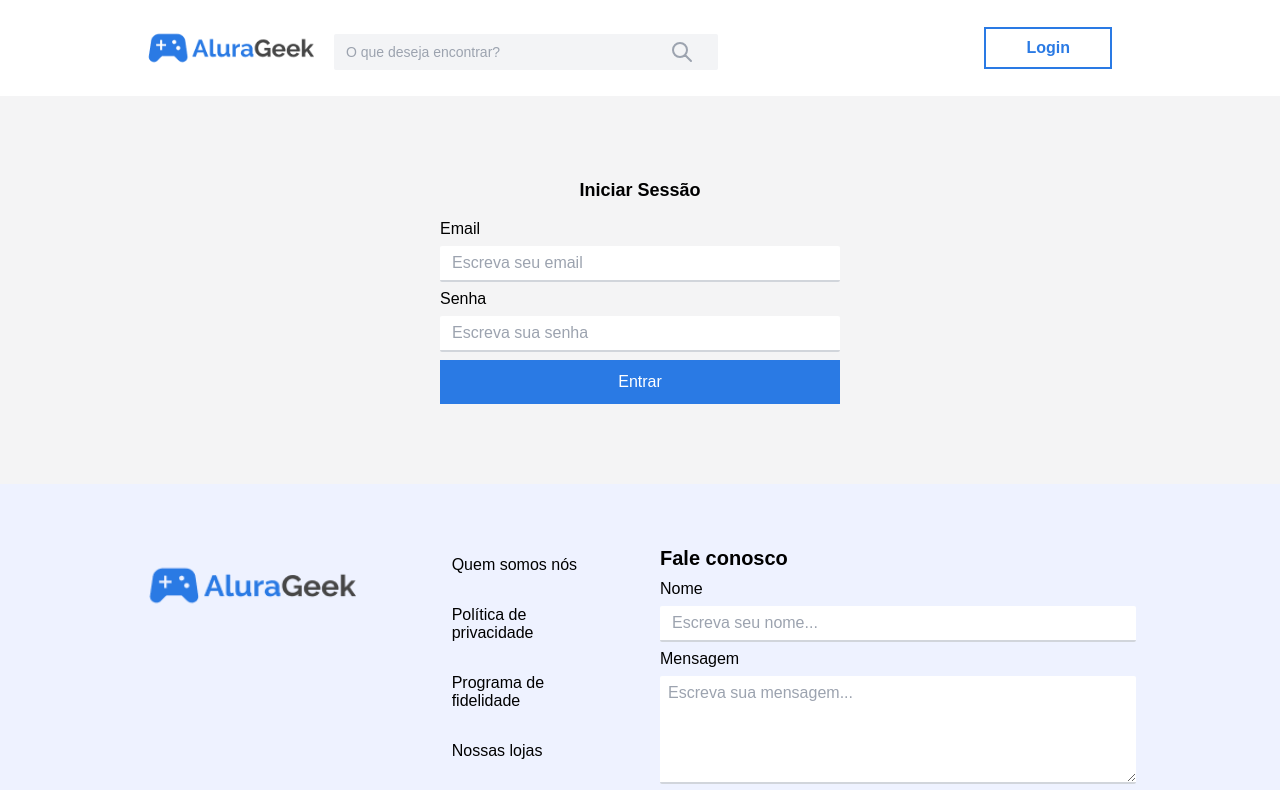
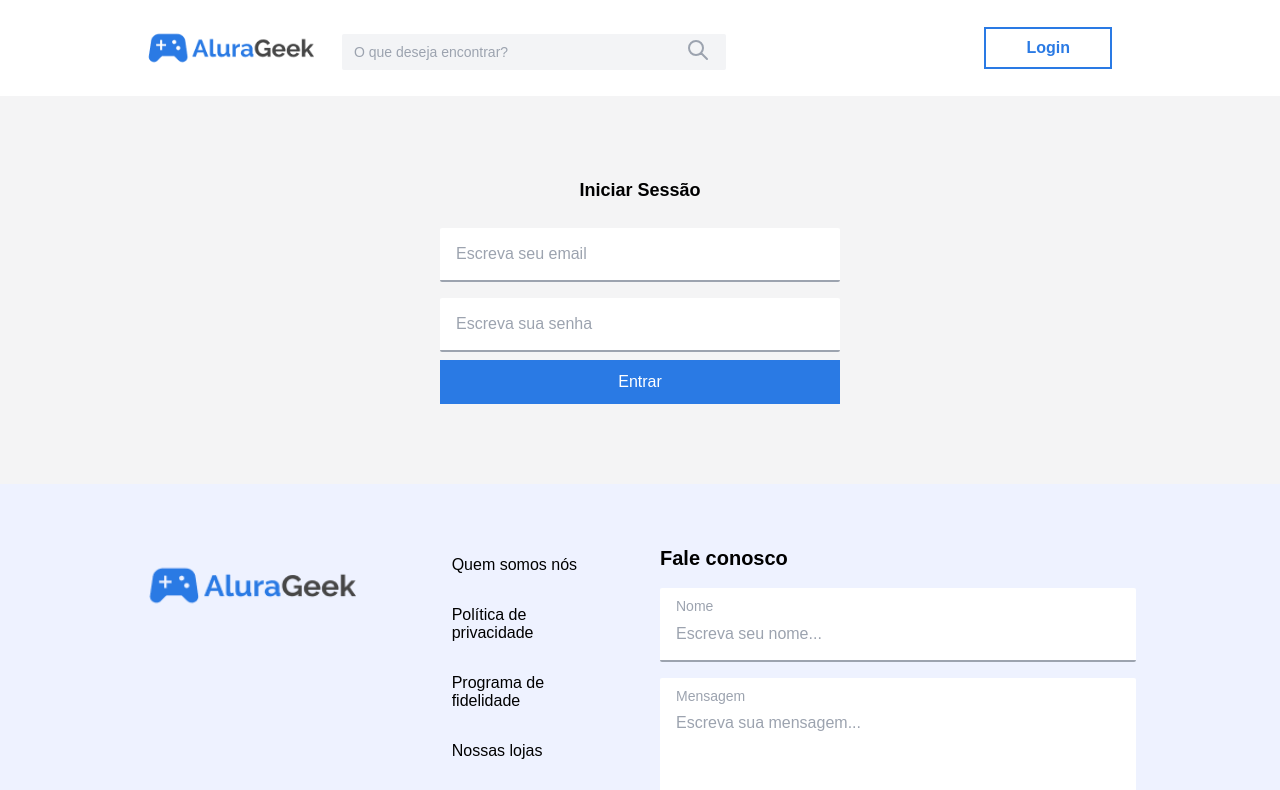
Before and after one commit to rickalves/alurageek, a React (Create React App) app: page /login in a window 1280 px wide. Shown: the top 790 px of the page. Built offline with nearby package versions, Linux system fonts and the light colour scheme.

Commit message:
Cadastrar produtos mobile

```diff
--- a/src/components/Button.tsx
+++ b/src/components/Button.tsx
@@ -5,14 +5,17 @@ interface BtnProps {
     children?: any
     type?: string
     className?: string
+    onClick?: (e: any) => void
 }
 
 export default function Button(props: BtnProps) {
     return (
         <button
             className={`${props.type === 'outline' ? styles.btn__outline : ''}
-                        ${props.type === 'primary' ? styles.btn__primary : ''}
-                        ${props.type === 'icon' ? styles.btn__icon : ''} ${props.className}`}>
+            ${props.type === 'primary' ? styles.btn__primary : ''}
+            ${props.type === 'icon' ? styles.btn__icon : ''} ${props.className}`}
+            onClick={props.onClick}
+        >
             {props.title}
             {props.children}
         </button>
--- a/src/components/FormInput.tsx
+++ b/src/components/FormInput.tsx
@@ -3,31 +3,37 @@ interface InputProps{
     title: string
     placehold: string
     className?: string
+    name?:string
+    formGroup?: string
+    hiddenLabel?: boolean
 }
 
 export default function FormInput(props: InputProps){
         {
             if(props.type !== 'textarea'){
                 return(
-                    <div className="flex flex-col gap-y-2">
-                        <label>{props.title}</label>
+                    <div className={`form__group flex flex-col bg-white mt-2 px-2 py-2 rounded-sm ${props.formGroup}`}>
+                        <label aria-readonly className={`text-gray-400 text-sm px-2
+                        ${props.hiddenLabel ? 'hidden' : ''}`} htmlFor={props.name}>{props.title}</label>
                         <input
+                            id={props.name}
                             type={props.type}
-                            name={props.title.toLowerCase()}
+                            name={props.name}
                             placeholder={props.placehold}
-                            className={`border-b-2 border-gray-300 h-9 text-md p-3 outline-blue-400 rounded-sm ${props.className}`}
+                            className={`h-9 px-2 text-md outline-blue-400 rounded-sm ${props.className}`}
                         />
                     </div>
                 )
             }else{
                 return(
-                    <div className="flex flex-col gap-y-2">
-                        <label>{props.title}</label>
+                    <div className={`form__group flex flex-col bg-white mt-2 px-2 py-2 rounded-sm border-b-2 border-solid border-gray-400`}>
+                        <label className="text-gray-400 text-sm px-2" htmlFor={props.name}>{props.title}</label>
                         <textarea
-                            name={props.title.toLowerCase()}
+                            name={props.name}
                             rows={5}
                             placeholder={props.placehold}
-                            className={`rounded-sm border-b-2 border-gray-300 p-2 text-md outline-blue-400 ${props.className}`}
+                            className={`rounded-sm text-md px-2 pt-2 outline-blue-400 resize-none ${props.className}`}
+
                         >
                         </textarea>
                     </div>
--- a/src/components/layout/Footer.tsx
+++ b/src/components/layout/Footer.tsx
@@ -19,7 +19,7 @@ export default function (props: any) {
             <section className='md:col-span-7 xl:col-span-6 col-span-12 flex flex-col gap-2 p-5 pt-10 xl:pt-5 md:pr-8 xl:pr-36 xl:pb-20'>
                 <h2 className='font-bold text-xl'>Fale conosco</h2>
                 <form className='flex flex-col gap-y-2'>
-                    <FormInput title='Nome' placehold='Escreva seu nome...' type='text' />
+                    <FormInput title='Nome' placehold='Escreva seu nome...' type='text' formGroup='border-b-2 border-solid border-gray-400' />
                     <FormInput title='Mensagem' placehold='Escreva sua mensagem...' type='textarea' />
                     <div>
                         <Button title='Enviar mensagem' type='primary' className='h-10' />
--- a/src/components/layout/Header.tsx
+++ b/src/components/layout/Header.tsx
@@ -41,11 +41,11 @@ export default function Header(props: HeaderProps) {
                         title=''
                         placehold='O que deseja encontrar?'
                         type='text'
-                        className='border-none bg-gray-100 rounded-full text-sm p-3 w-72 xl:w-96 hidden md:flex'
+                        className='border-none bg-gray-100 rounded-full text-sm px-3 w-72 xl:w-96 hidden md:flex'
                     />
                     <Button
                         type="icon"
-                        className='md:-ml-12 z-10 md:mt-3.5 text-gray-400'>
+                        className='md:-ml-12 z-10 md:mt-5 text-gray-400'>
                         {SearchIcon}
                     </Button>
                 </form>
--- a/src/components/layout/Main.tsx
+++ b/src/components/layout/Main.tsx
@@ -1,9 +1,10 @@
 interface PropsMain{
     children?:any
+    className?: string
 }
 export default function Main(props:PropsMain){
     return (
-        <main className="col-span-12">
+        <main className={`col-span-12 ${props.className}`}>
             {props.children}
         </main>
     )
--- a/src/index.tsx
+++ b/src/index.tsx
@@ -9,6 +9,7 @@ import Login from './views/Login';
 import Produto from './views/Produtos/Produto';
 import Produtos from './views/Produtos/index';
 import ProdutosTodos from './views/Produtos/Produtos';
+import Novo from './views/Produtos/Novo';
 
 ReactDOM.render(
   <React.StrictMode>
@@ -21,6 +22,7 @@ ReactDOM.render(
           <Route path="produtos" element={<Produtos />}>
             <Route index element={<ProdutosTodos />} />
             <Route path=":productId" element={<Produto />} />
+            <Route path="novo" element={<Novo />} />
           </Route>
         </Route>
       </Routes>
--- /dev/null
+++ b/src/styles/Forms.module.css
@@ -0,0 +1,51 @@
+.form{
+    padding: 20px;
+}
+
+.form input{
+    background-color: #FFFFFF;
+}
+.form input::placeholder, .form textarea::placeholder{
+    color: rgb(50, 50, 50);
+}
+
+.form div{
+    border-bottom: 1px solid rgb(169, 169, 169);
+}
+
+.form button{
+    margin-top: 10px;
+}
+.form textarea{
+    padding-top: 5px;
+    resize: none;
+}
+
+.form input[type="file"]{
+  display: block;
+  height: 100%;
+}
+
+.form input[type="file"]::before{
+    content: "\002b";
+    display: flex;
+    justify-content: center;
+    flex-wrap: wrap;
+    height: 100%;
+    color: rgb(141, 141, 141);
+    font-size: 70px;
+    cursor: pointer;
+}
+
+
+.form div:first-child{
+    border: 2px dashed rgb(150, 149, 149);
+    height: 100px;
+    margin-bottom: 20px;
+    padding: 0px;
+}
+
+.form span{
+    position: absolute;
+    color: rgb(145, 146, 146);
+}
--- a/src/views/Login.tsx
+++ b/src/views/Login.tsx
@@ -10,8 +10,10 @@ export default (props: any) => {
             <section className="flex flex-col gap-y-4 items-center py-20 px-10 bg-zinc-100">
                 <h1 className="font-bold text-lg">Iniciar Sessão</h1>
                 <form action="" className="w-full md:w-1/2 xl:w-1/3 flex flex-col gap-y-2">
-                    <FormInput title="Email" placehold="Escreva seu email" type="email" className="h-11"/>
-                    <FormInput title="Senha" placehold="Escreva sua senha" type="password" className="h-11"/>
+                    <FormInput title="Email" placehold="Escreva seu email" type="text" className="h-11"
+                        formGroup='border-b-2 border-solid border-gray-400' hiddenLabel={true} name="usuario" />
+                    <FormInput title="Senha" placehold="Escreva sua senha" type="password" className="h-11"
+                        formGroup='border-b-2 border-solid border-gray-400' hiddenLabel={true} name="senha" />
                     <Button title="Entrar" type="primary" className="w-28 xl:w-full h-11 mx-auto"/>
                 </form>
             </section>
--- /dev/null
+++ b/src/views/Produtos/Novo.tsx
@@ -0,0 +1,26 @@
+import Button from "../../components/Button";
+import FormInput from "../../components/FormInput";
+import Footer from "../../components/layout/Footer";
+import Header from "../../components/layout/Header";
+import Layout from "../../components/layout/Layout";
+import Main from "../../components/layout/Main";
+import styles from '../../styles/Forms.module.css'
+export default function Novo() {
+    return (
+        <Layout>
+            <Header hiddenBanner={true} />
+            <Main className="bg-zinc-100">
+              <form className={`${styles.form}`}>
+                  <FormInput type="file" title="" placehold="Adicionar uma imagem para o produto" name="imagem"
+                    className="md:col-span-4" />
+                  <span className="-mt-14 ml-10 md:ml-56">Adicionar imagem para o produto</span>
+                  <FormInput type="text" title="Nome do Produto:" placehold="produto xyz...." name="nome"/>
+                  <FormInput type="text" title="Preço do Produto:" placehold="R$00,00" name="preco" />
+                  <FormInput type="textarea" title="Descrição do Produto:" placehold="descrição..." name="descricao" />
+                  <Button type="primary" title="Adicionar produto" className="w-full"/>
+              </form>
+            </Main>
+            <Footer />
+        </Layout>
+    );
+}
--- a/src/views/Produtos/Produtos.tsx
+++ b/src/views/Produtos/Produtos.tsx
@@ -4,7 +4,7 @@ import Header from "../../components/layout/Header";
 import Layout from "../../components/layout/Layout";
 import Main from "../../components/layout/Main";
 import Section from "../../components/layout/Section";
-import { useParams } from "react-router-dom"
+import { useNavigate, useParams } from "react-router-dom"
 import axios from 'axios'
 import { useEffect, useState } from "react";
 import Button from "../../components/Button";
@@ -21,7 +21,7 @@ interface Produtos {
 export default function Produtos(props: any) {
   const url = "http://localhost:3004/produtos"
   const [produtos, setProdutos] = useState<Produtos[]>([])
-  const params = useParams()
+  const navigate = useNavigate()
 
   useEffect(() => {
     async function getProdutos(url: string) {
@@ -37,7 +37,9 @@ export default function Produtos(props: any) {
       <Main>
         <Section titulo="Todos os produtos" hiddenLink={true} fullTitulo={true} className="p-5 md:px-6 md:pt-10 bg-stone-100">
            <div className="col-span-full  flex md:justify-end md:-mt-14">
-              <Button title="Adicionar produto" type="primary" className="h-12" />
+              <Button title="Adicionar produto" type="primary" className="h-12" onClick={(e) =>{
+                navigate("/produtos/novo")
+              }} />
            </div>
 
           {
```
